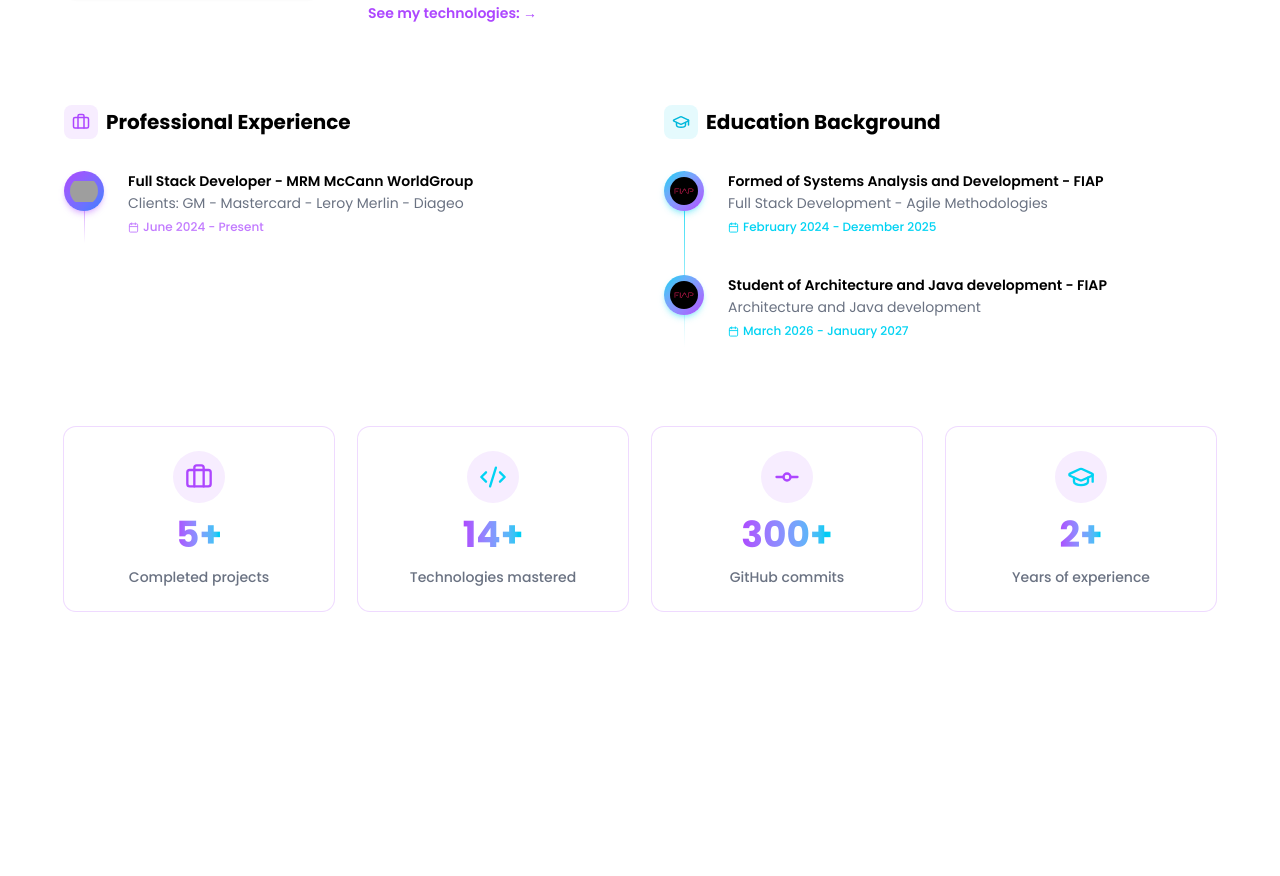
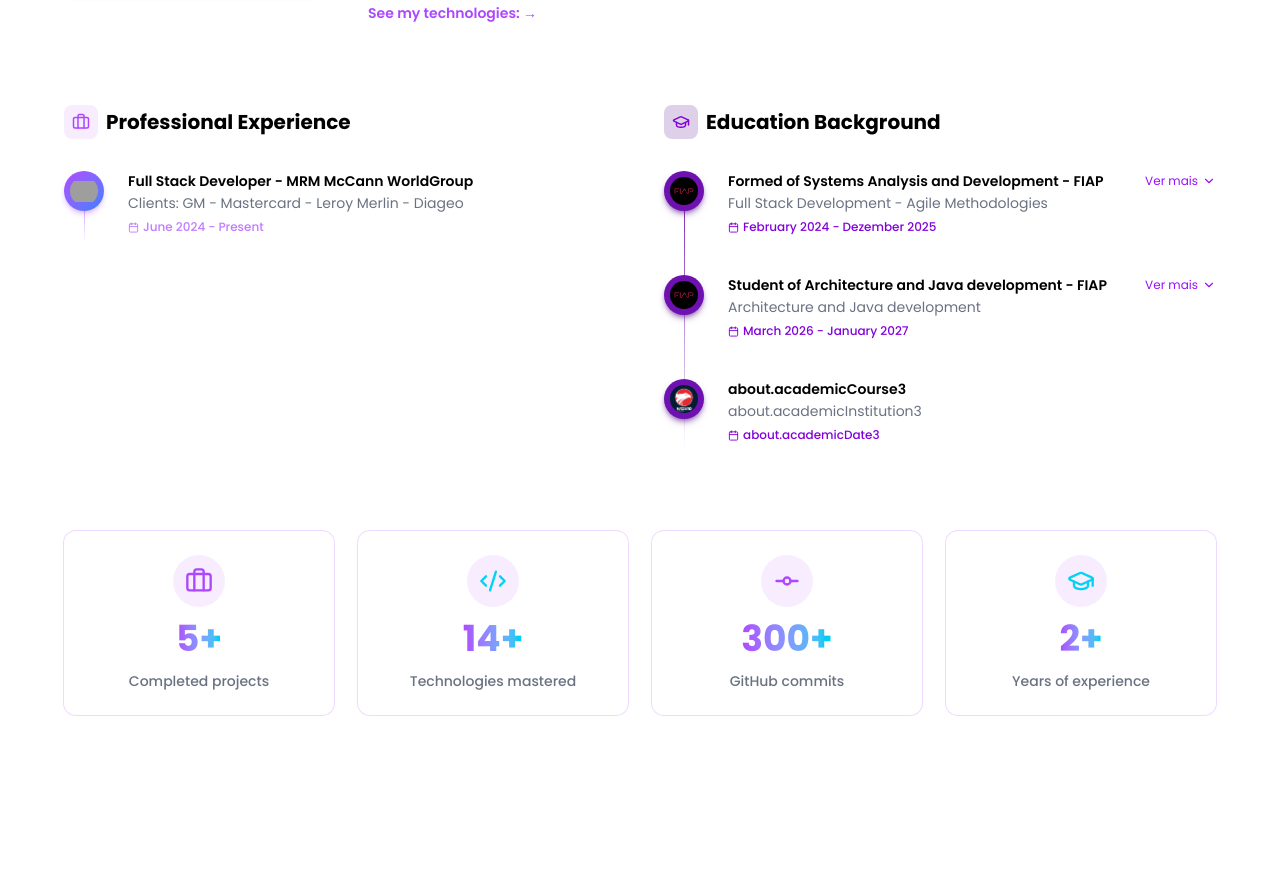
Before and after one commit to joaosilvaz/portfolio, a Next.js app: page /en in a window 1280 px wide. Shown: the part 1290-2166 px from the top of the page. Built offline with nearby package versions, Linux system fonts and the light colour scheme; grey boxes are pictures that could not be loaded.

Commit message:
feat: update about's component

```diff
--- a/src/components/About.tsx
+++ b/src/components/About.tsx
@@ -1,12 +1,14 @@
 'use client'
-import { motion } from 'framer-motion';
+import { motion, AnimatePresence } from 'framer-motion';
 import Link from "next/link";
 import Image from "next/image";
 import { useTranslations } from "next-intl";
-import { Briefcase, GraduationCap, Calendar } from 'lucide-react';
+import { Briefcase, GraduationCap, Calendar, ChevronDown } from 'lucide-react';
+import { useState } from 'react';
 
 export default function About() {
     const t = useTranslations('about')
+    const [expandedEdu, setExpandedEdu] = useState<number | null>(null)
 
     const experiences = [
         {
@@ -15,7 +17,6 @@
             company: t("experienceClient"),
             date: t("experienceDate"),
             link: "https://www.mrmbrasil.com.br/",
-            type: 'experience' as const,
         },
     ]
 
@@ -26,7 +27,11 @@
             institution: t("academicInstitution"),
             date: t("academicDate"),
             link: "https://www.fiap.com.br/",
-            type: 'education' as const,
+            subjects: [
+                'Desenvolvimento Web', 'Banco de Dados', 'Engenharia de Software',
+                'Estrutura de Dados', 'DevOps', 'Metodologias Ágeis',
+                'Cloud Computing', 'Mobile Development',
+            ],
         },
         {
             logo: "/images/logo-fiap.jpg",
@@ -34,7 +39,18 @@
             institution: t("academicInstitution2"),
             date: t("academicDate2"),
             link: "https://www.fiap.com.br/",
-            type: 'education' as const,
+            subjects: [
+                'Arquitetura Java', 'Spring Boot Avançado', 'Microsserviços',
+                'Docker & Kubernetes', 'Design Patterns', 'API REST',
+            ],
+        },
+        {
+            logo: "/images/wizard.jpeg",
+            course: t("academicCourse3"),
+            institution: t("academicInstitution3"),
+            date: t("academicDate3"),
+            link: "https://wizard.com",
+            subjects: [],
         },
     ]
 
@@ -61,9 +77,7 @@
                         viewport={{ once: false, amount: 0.2 }}
                         transition={{ duration: 0.8 }}
                     >
-                        {/* foto com fundo geométrico */}
                         <div className="flex-shrink-0 relative w-64 h-64 mx-auto md:mx-0">
-                            {/* foto */}
                             <div className="absolute inset-0 flex items-center justify-center">
                                 <Image
                                     src='/images/profile.png'
@@ -75,7 +89,6 @@
                             </div>
                         </div>
 
-                        {/* bio */}
                         <div className="flex-1">
                             <p className="text-black dark:text-gray-300 text-lg leading-relaxed text-justify mb-6">
                                 {t.raw("description").split("\n\n").map((paragraph: string, i: number) => (
@@ -112,9 +125,7 @@
                             </div>
 
                             <div className="relative">
-                                {/* linha vertical */}
                                 <div className="absolute left-5 top-0 bottom-0 w-px bg-gradient-to-b from-purple-500 via-purple-500/50 to-transparent" />
-
                                 <div className="flex flex-col gap-8">
                                     {experiences.map((exp, i) => (
                                         <motion.div
@@ -125,7 +136,6 @@
                                             transition={{ duration: 0.5, delay: i * 0.1 }}
                                             className="flex gap-6 relative"
                                         >
-                                            {/* ponto na timeline */}
                                             <div className="flex-shrink-0 w-10 h-10 rounded-full bg-gradient-to-br from-purple-500 to-blue-500 flex items-center justify-center z-10 shadow-md shadow-purple-500/30">
                                                 <Link href={exp.link} target="_blank">
                                                     <Image
@@ -137,8 +147,6 @@
                                                     />
                                                 </Link>
                                             </div>
-
-                                            {/* conteúdo */}
                                             <div className="flex-1 pb-2">
                                                 <p className="font-semibold text-black dark:text-white text-sm">{exp.role}</p>
                                                 <p className="text-sm text-gray-500 dark:text-gray-400 mt-0.5">{exp.company}</p>
@@ -156,16 +164,14 @@
                         {/* formação */}
                         <div>
                             <div className="flex items-center gap-2 mb-8">
-                                <div className="p-2 rounded-lg bg-cyan-400/10">
-                                    <GraduationCap size={18} className="text-cyan-500" />
+                                <div className="p-2 rounded-lg bg-purple-900/20">
+                                    <GraduationCap size={18} className="text-purple-700 dark:text-purple-300" />
                                 </div>
                                 <h3 className="font-bold text-xl text-black dark:text-white">{t("academicTitle")}</h3>
                             </div>
 
                             <div className="relative">
-                                {/* linha vertical */}
-                                <div className="absolute left-5 top-0 bottom-0 w-px bg-gradient-to-b from-cyan-400 via-cyan-400/50 to-transparent" />
-
+                                <div className="absolute left-5 top-0 bottom-0 w-px bg-gradient-to-b from-purple-800 via-purple-800/50 to-transparent" />
                                 <div className="flex flex-col gap-8">
                                     {education.map((edu, i) => (
                                         <motion.div
@@ -176,8 +182,8 @@
                                             transition={{ duration: 0.5, delay: i * 0.1 }}
                                             className="flex gap-6 relative"
                                         >
-                                            {/* ponto na timeline */}
-                                            <div className="flex-shrink-0 w-10 h-10 rounded-full bg-gradient-to-br from-cyan-400 to-purple-500 flex items-center justify-center z-10 shadow-md shadow-cyan-400/30">
+                                            {/* ponto na timeline — roxo escuro */}
+                                            <div className="flex-shrink-0 w-10 h-10 rounded-full bg-purple-800 flex items-center justify-center z-10 shadow-md shadow-purple-900/50">
                                                 <Link href={edu.link} target="_blank">
                                                     <Image
                                                         src={edu.logo}
@@ -189,14 +195,60 @@
                                                 </Link>
                                             </div>
 
-                                            {/* conteúdo */}
                                             <div className="flex-1 pb-2">
-                                                <p className="font-semibold text-black dark:text-white text-sm">{edu.course}</p>
-                                                <p className="text-sm text-gray-500 dark:text-gray-400 mt-0.5">{edu.institution}</p>
-                                                <div className="flex items-center gap-1 mt-1.5">
-                                                    <Calendar size={11} className="text-cyan-400" />
-                                                    <p className="text-xs text-cyan-400 font-medium">{edu.date}</p>
+                                                <div className="flex items-start justify-between gap-2">
+                                                    <div>
+                                                        <p className="font-semibold text-black dark:text-white text-sm">{edu.course}</p>
+                                                        <p className="text-sm text-gray-500 dark:text-gray-400 mt-0.5">{edu.institution}</p>
+                                                        <div className="flex items-center gap-1 mt-1.5">
+                                                            <Calendar size={11} className="text-purple-700 dark:text-purple-300" />
+                                                            <p className="text-xs text-purple-700 dark:text-purple-300 font-medium">{edu.date}</p>
+                                                        </div>
+                                                    </div>
+
+                                                    {/* botão expandir — só aparece se tiver matérias */}
+                                                    {edu.subjects.length > 0 && (
+                                                        <button
+                                                            onClick={() => setExpandedEdu(expandedEdu === i ? null : i)}
+                                                            className="flex-shrink-0 flex items-center gap-1 text-xs text-purple-600 dark:text-purple-400 hover:text-purple-500 transition-all cursor-pointer mt-0.5"
+                                                        >
+                                                            <span>{expandedEdu === i ? 'Ocultar' : 'Ver mais'}</span>
+                                                            <motion.div
+                                                                animate={{ rotate: expandedEdu === i ? 180 : 0 }}
+                                                                transition={{ duration: 0.2 }}
+                                                            >
+                                                                <ChevronDown size={14} />
+                                                            </motion.div>
+                                                        </button>
+                                                    )}
                                                 </div>
+
+                                                {/* card expansível com matérias */}
+                                                <AnimatePresence>
+                                                    {expandedEdu === i && edu.subjects.length > 0 && (
+                                                        <motion.div
+                                                            initial={{ opacity: 0, height: 0 }}
+                                                            animate={{ opacity: 1, height: 'auto' }}
+                                                            exit={{ opacity: 0, height: 0 }}
+                                                            transition={{ duration: 0.3 }}
+                                                            className="overflow-hidden"
+                                                        >
+                                                            <div className="mt-3 p-3 rounded-xl bg-purple-50 dark:bg-purple-900/20 ring-1 ring-purple-200 dark:ring-purple-800/50">
+                                                                <p className="text-xs font-semibold text-purple-700 dark:text-purple-300 mb-2">Principais matérias:</p>
+                                                                <div className="flex flex-wrap gap-1.5">
+                                                                    {edu.subjects.map((subject, j) => (
+                                                                        <span
+                                                                            key={j}
+                                                                            className="text-xs px-2.5 py-1 rounded-full bg-purple-100 dark:bg-purple-800/40 text-purple-700 dark:text-purple-300 font-medium"
+                                                                        >
+                                                                            {subject}
+                                                                        </span>
+                                                                    ))}
+                                                                </div>
+                                                            </div>
+                                                        </motion.div>
+                                                    )}
+                                                </AnimatePresence>
                                             </div>
                                         </motion.div>
                                     ))}
--- a/src/messages/pt.json
+++ b/src/messages/pt.json
@@ -36,7 +36,10 @@
     "academicDate": "Fevereiro 2024 - Dezembro 2025",
     "academicCourse2": "Estudante de Arquitetura e Desenvolvimento Java - FIAP",
     "academicInstitution2": "Pós-Graduação Arquitetura e Desenvolvimento Java",
-    "academicDate2": "Março 2026 - Janeiro 2027"
+    "academicDate2": "Março 2026 - Janeiro 2027",
+    "academicCourse3": "Wizard Person",
+    "academicInstitution3": "Pós-Graduação Arquitetura e Desenvolvimento Java",
+    "academicDate3": "Março 2026 - Janeiro 2027"
   },
   "technologies": {
     "title": "Tecnologias",
```
Also changed, not shown: src/app/api/chat/route.ts (+17 -0 lines), public/images/wizard.jpeg (added).
